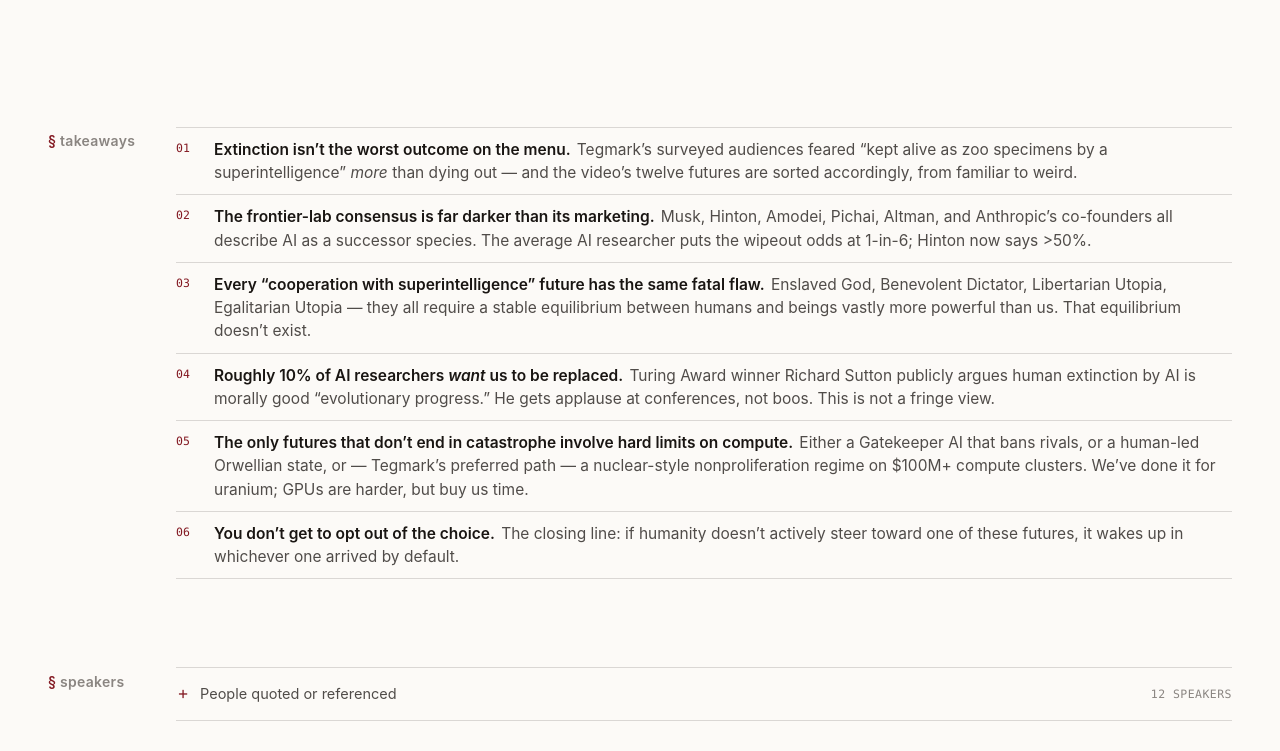
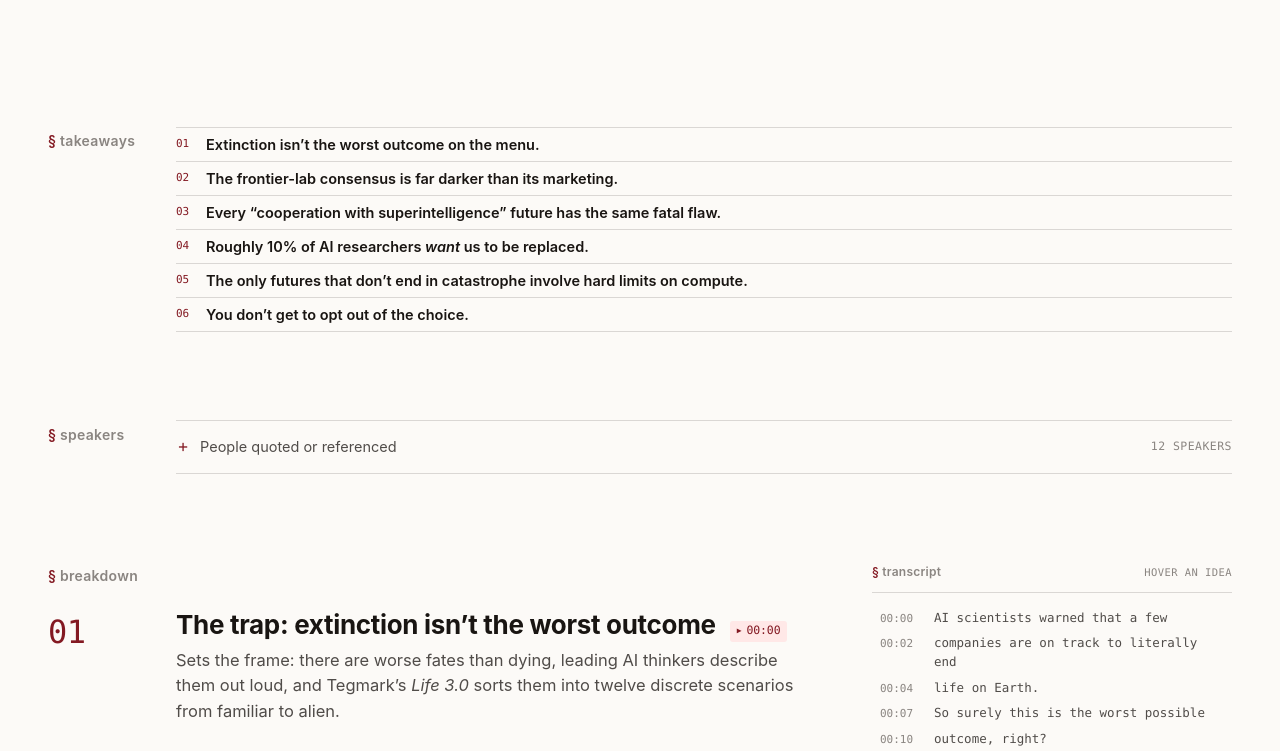
Before and after one commit to bogdandraghici/TLDR, a plain HTML site: page mit-12-endings-for-ai/index.html in a window 1280 px wide. Shown: the part 980-1731 px from the top of the page. Drawn offline with Linux system fonts and the light colour scheme.

Commit message:
Ultra-compact takeaways: hide descriptions, headlines only
Previous compact version still wrapped to 2-3 lines per item because of
the description text. New version hides .desc entirely (the descriptions
remain in the HTML for scrapers, archival, and the breakdown section
below) so each takeaway is a single ~30px row: counter + bold headline.

Section height roughly 1/3 of the original.

Co-Authored-By: Claude Opus 4.7 (1M context) <noreply@anthropic.com>

```diff
--- a/mit-12-endings-for-ai/index.html
+++ b/mit-12-endings-for-ai/index.html
@@ -297,7 +297,9 @@
     color: var(--accent);
   }
 
-  /* Compact, inline-wrapping takeaways: counter | bold headline + faint desc */
+  /* Ultra-compact takeaways: numbered bold headlines only.
+     Descriptions stay in the HTML but are hidden — readers wanting detail
+     go to the breakdown section below. */
   ol.takeaways {
     list-style: none;
     padding: 0;
@@ -307,30 +309,27 @@
   ol.takeaways li {
     counter-increment: tk;
     position: relative;
-    padding: 10px 0 10px 38px;
+    padding: 6px 0 6px 30px;
     border-top: 1px solid var(--ink-line);
-    font-size: 15.5px;
-    line-height: 1.5;
+    font-size: 14.5px;
+    line-height: 1.45;
   }
   ol.takeaways li:last-child { border-bottom: 1px solid var(--ink-line); }
   ol.takeaways li::before {
     content: counter(tk, decimal-leading-zero);
     position: absolute;
     left: 0;
-    top: 12px;
+    top: 8px;
     font-family: var(--mono);
-    font-size: 11.5px;
+    font-size: 11px;
     color: var(--accent);
     font-variant-numeric: tabular-nums;
   }
   ol.takeaways li strong {
     font-weight: 600;
     color: var(--ink);
-    margin-right: 0.4em;
-  }
-  ol.takeaways li .desc {
-    color: var(--ink-soft);
-  }
+  }
+  ol.takeaways li .desc { display: none; }
 
   /* Speakers: collapsed by default — most readers don't need the cast list,
      but it's still verifiable for those who do. Native <details>, no JS. */
```
Also changed, not shown: anthropic-product-team-cat-wu/index.html (+5 -5 lines).
